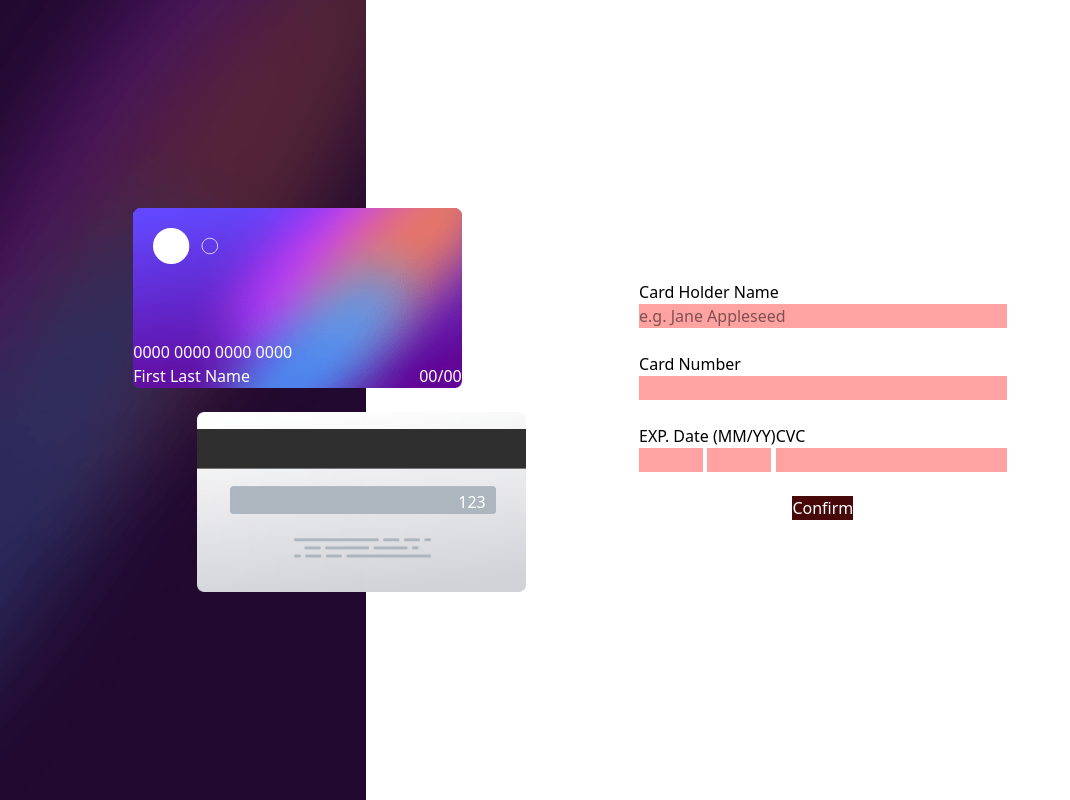
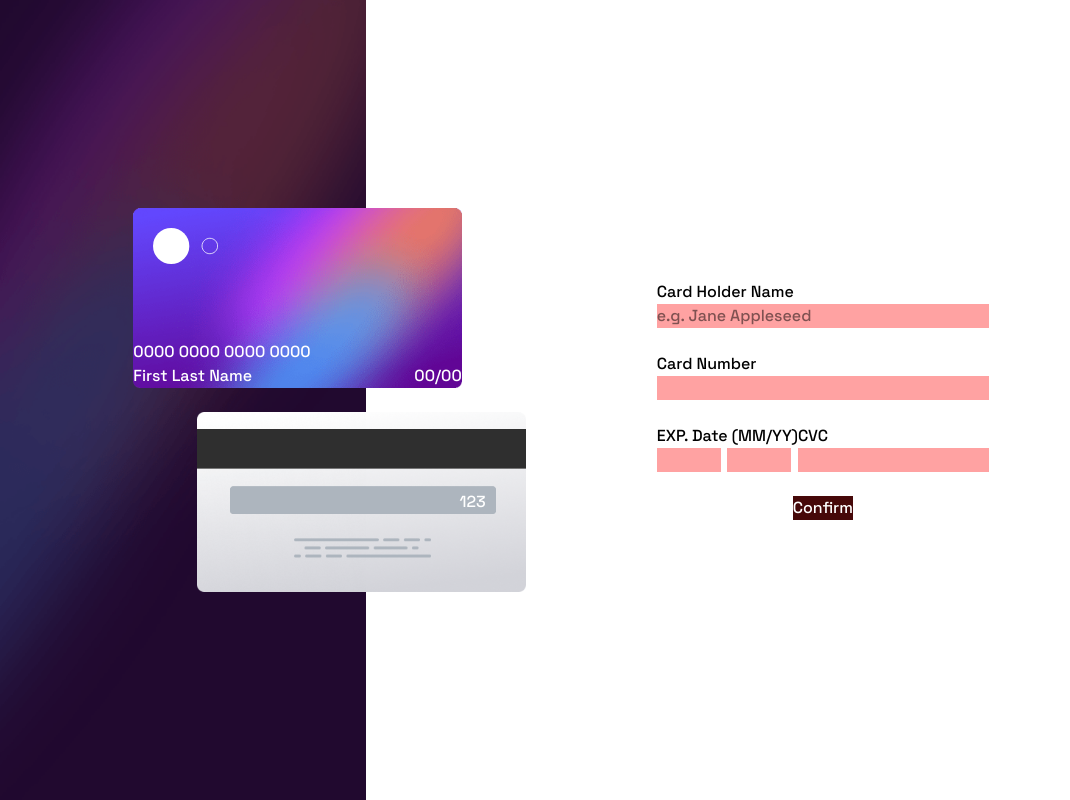
Before and after one commit to doinby/creditcard-component-react, a React (Vite) app: page / in a window 1280 px wide. Shown: the whole page, without its empty margins (0-1070 px from the left). Built offline with nearby package versions, Linux system fonts and the light colour scheme.

Commit message:
update styling theme

```diff
--- a/src/index.css
+++ b/src/index.css
@@ -1,3 +1,4 @@
+@import url('https://fonts.googleapis.com/css2?family=Space+Grotesk:wght@500&display=swap');
 @import 'tailwindcss';
 
 @layer base {
@@ -10,9 +11,15 @@
 
 @layer components {
 	input {
-		@apply grow bg-red-300;
+		@apply bg-red-300;
 	}
 }
 
-@layer theme {
+@theme {
+	--font-sans: 'Space Grotesk', ui-sans-serif, system-ui, sans-serif,
+		'Apple Color Emoji', 'Segoe UI Emoji', 'Segoe UI Symbol', 'Noto Color Emoji';
+	--color-error: hsl(0, 100%, 66%);
+	--color-secondary-light: hsl(270, 3%, 87%);
+	--color-secondary-dark: hsl(279, 6%, 55%);
+	--color-secondary-darkest: hsl(278, 68%, 11%);
 }
```
